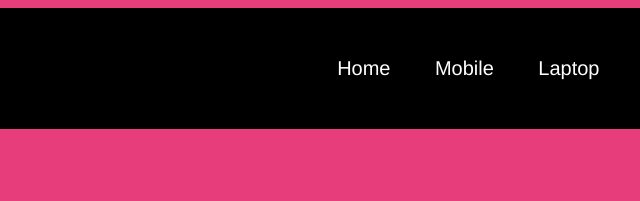
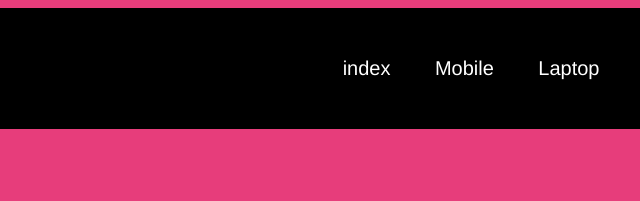
Before and after one commit to mutyalalakshmisrivalli/E-commerce, a plain HTML site: page home.html in a window 1280 px wide. Shown: the top 201 px of the page, 438-1078 px from the left. Drawn offline with Linux system fonts and the light colour scheme.

Commit message:
Update navigation link from home.html to index.html

```diff
--- a/home.html
+++ b/home.html
@@ -13,7 +13,7 @@
         <h1>🛒MY SHOP</h1>
 
     <nav>
-        <a href="home.html">Home</a>
+        <a href="index.html">index</a>
         <a href="mobile.html">Mobile</a>
         <a href="laptop.html">Laptop</a>
         <a href="airpods.html">Airpods</a>
```
